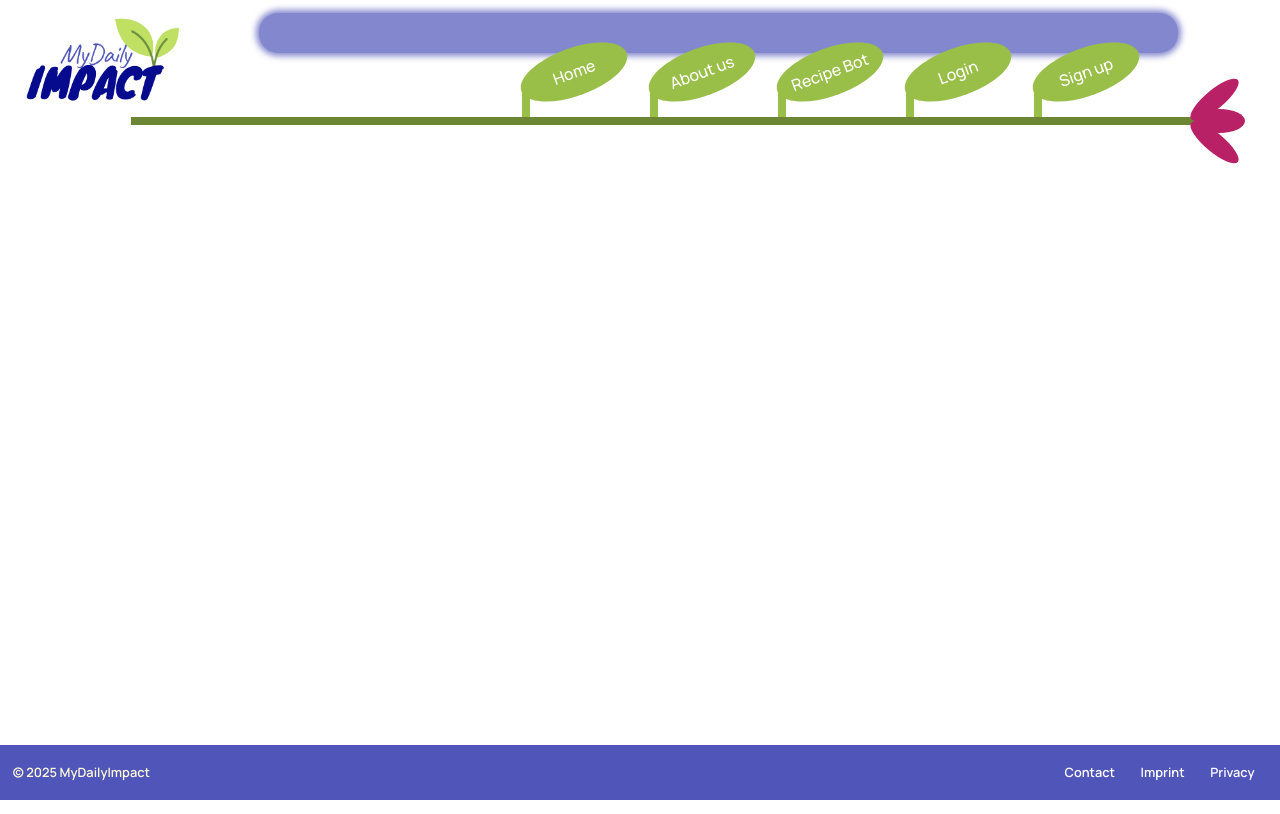
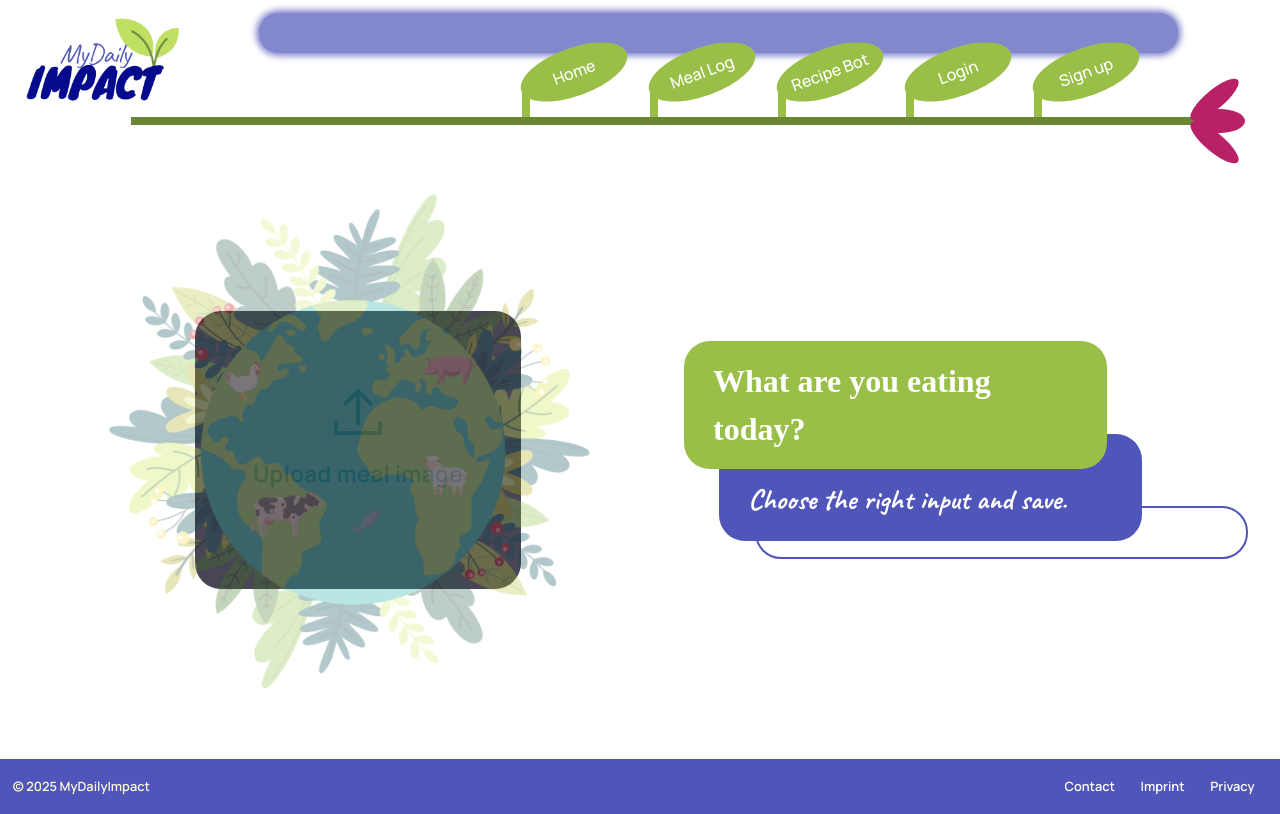
Before and after one commit to TechLabs-Remote-Bootcamp/WS24-MyDailyImpact, a React (Vite) app in the folder mdi-react/: page /meal-logging in a window 1280 px wide. Built offline with nearby package versions, Linux system fonts and the light colour scheme; a web font is replaced by a local one.

Commit message:
add library react-icons

```diff
--- a/mdi-react/package.json
+++ b/mdi-react/package.json
@@ -18,6 +18,7 @@
     "prop-types": "^15.8.1",
     "react": "^18.3.1",
     "react-dom": "^18.3.1",
+    "react-icons": "^5.4.0",
     "react-router-dom": "^7.1.1",
     "sass-embedded": "^1.83.1",
     "url": "^0.11.4"
--- a/mdi-react/src/App.jsx
+++ b/mdi-react/src/App.jsx
@@ -14,6 +14,7 @@ import Imprint from "./components/pages/Imprint";
 import Privacy from "./components/pages/Privacy";
 import Dashboard from "./components/pages/Dashboard";
 import ForgotPassword from "./components/pages/ForgotPassword";
+import MealLogging from "./components/pages/MealLogging";
 
 export default function App() {
   return (
@@ -27,7 +28,8 @@ export default function App() {
       <div className="content">
         <Routes className="content">
           <Route path="/" element={<Home />}></Route>
-          <Route path="/about" element={<About />}></Route>
+          {/* <Route path="/about" element={<About />}></Route> */}
+          <Route path="/meal-logging" element={<MealLogging />}></Route>
           <Route path="/recipeBot" element={<RecipeBot />}></Route>
           <Route path="/login" element={<Login />}></Route>
           <Route path="/sign-up" element={<SignUp />} />
--- a/mdi-react/src/components/Header.jsx
+++ b/mdi-react/src/components/Header.jsx
@@ -20,11 +20,17 @@ export default function Header() {
                 <div className={styles["leaf-stem"]}></div>
               </li>
               <li className={styles.single}>
+                <NavLink to="/meal-logging" className={styles["leaf-surface"]}>
+                  <span>Meal Log</span>
+                </NavLink>
+                <div className={styles["leaf-stem"]}></div>
+              </li>
+              {/* <li className={styles.single}>
                 <NavLink to="/about" className={styles["leaf-surface"]}>
                   <span>About us</span>
                 </NavLink>
                 <div className={styles["leaf-stem"]}></div>
-              </li>
+              </li> */}
               <li className={styles.single}>
                 <NavLink to="/recipeBot" className={styles["leaf-surface"]}>
                   <span>Recipe Bot</span>
--- a/mdi-react/src/components/LC_imageUpload.jsx
+++ b/mdi-react/src/components/LC_imageUpload.jsx
@@ -1,17 +1,22 @@
 import treeworld_big from "../images/treeWorld1250.png";
+import { GrUpload } from "react-icons/gr";
 import styles from "./LC_imageUpload.module.scss";
 
-function LC_imageUpload({ props }) {
+export default function LC_imageUpload() {
   return (
     <>
-      <img
-        id={styles["treeWorld"]}
-        className={styles["image-box"]}
-        src={treeworld_big}
-        alt="A painted earth with many different trees along its circumfence line"
-      />
+      <div className={styles.uploadContainer}>
+        <img
+          id={styles["background-image"]}
+          className={styles.treeworld}
+          src={treeworld_big}
+          alt="A painted earth with many different trees along its circumfence line"
+        />
+        <div className={styles.uploadField}>
+          <GrUpload className={styles.uploadIcon} />
+          <p>Upload meal image</p>
+        </div>
+      </div>
     </>
   );
 }
-
-export default LC_bigImage;
--- a/mdi-react/src/components/LC_imageUpload.module.scss
+++ b/mdi-react/src/components/LC_imageUpload.module.scss
@@ -0,0 +1,43 @@
+@use "../styles/colors.scss" as *;
+@use "../styles/fonts.scss" as *;
+
+.uploadContainer {
+  display: grid;
+  grid-template-columns: 2fr 4fr 2fr;
+  grid-template-rows: 2fr 4fr 2fr;
+  justify-items: center;
+}
+
+.treeworld {
+  grid-column: 1 / 4;
+  grid-row: 1 / 4;
+  max-width: 85%;
+  max-height: calc(100vh - 8rem);
+  opacity: 30%;
+}
+
+.uploadField {
+  grid-column: 2 / 3;
+  grid-row: 2 / 3;
+  background-color: $grey-500;
+  border-radius: 26px;
+  display: flex;
+  flex-direction: column;
+  height: 100%;
+  width: 100%;
+  justify-content: center;
+  align-items: center;
+  font-family: $font-family-general;
+  letter-spacing: 0.5px;
+  font-weight: 600;
+  font-size: 1.4rem;
+}
+
+.uploadIcon {
+  font-size: 3rem;
+  opacity: 1;
+  font-weight: 800;
+}
+
+@media only screen and (max-width: 810px) {
+}
--- a/mdi-react/src/components/RC_mealLog.jsx
+++ b/mdi-react/src/components/RC_mealLog.jsx
@@ -0,0 +1,13 @@
+import ColoredContainers from "./Colored-Containers";
+import styles from "./RC_mealLog.module.scss";
+
+export default function RC_MealLog() {
+  return (
+    <>
+      <ColoredContainers
+        h2Text="What are you eating today?"
+        h3Text="Choose the right input and save."
+      ></ColoredContainers>
+    </>
+  );
+}
```
Also changed, not shown: mdi-react/src/components/LC_bigImage.module.scss (+0 -7 lines), mdi-react/src/components/RC_mealLog.module.scss (added), 1 other file (tests, documents, lock files or other folders).
